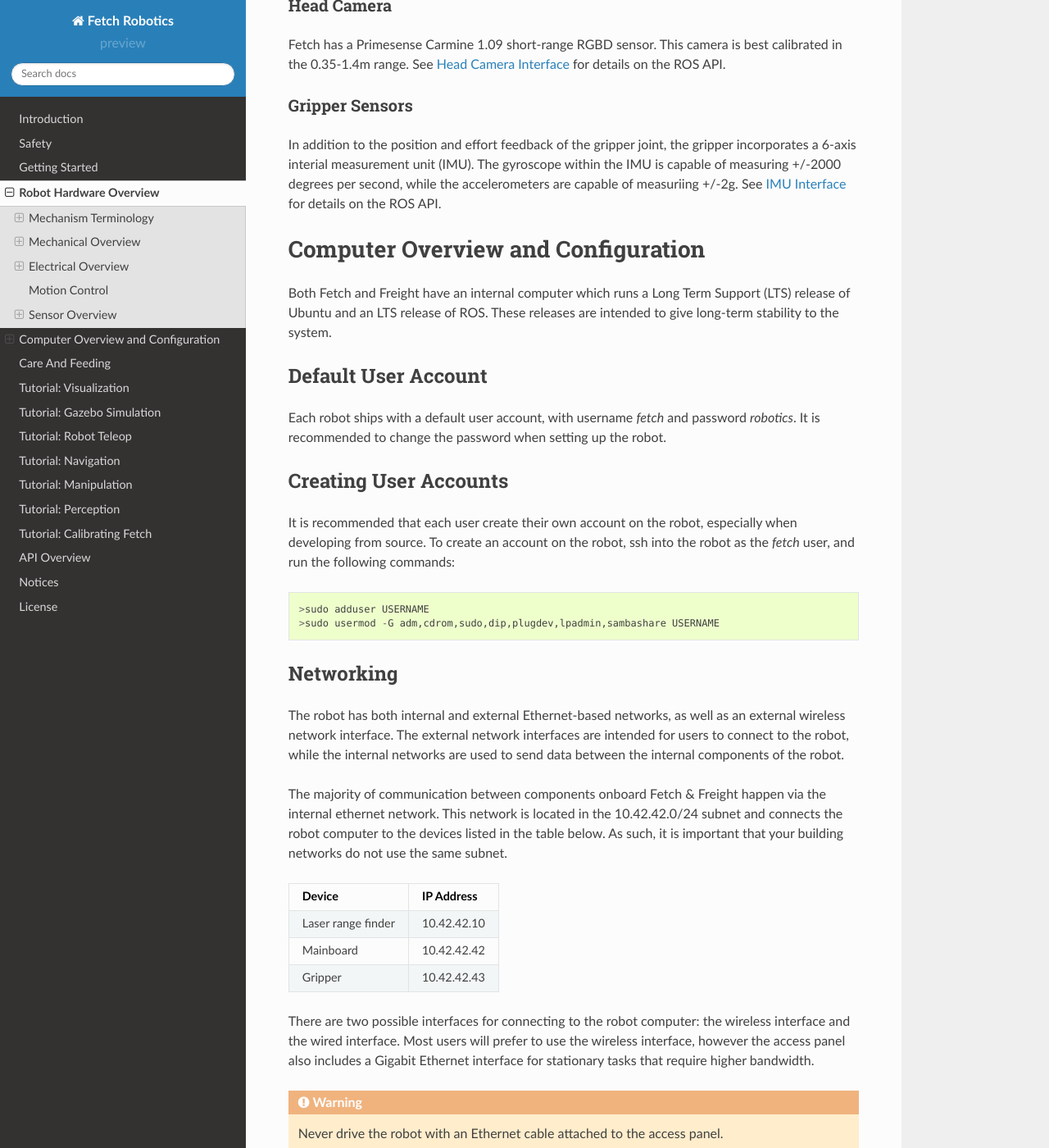
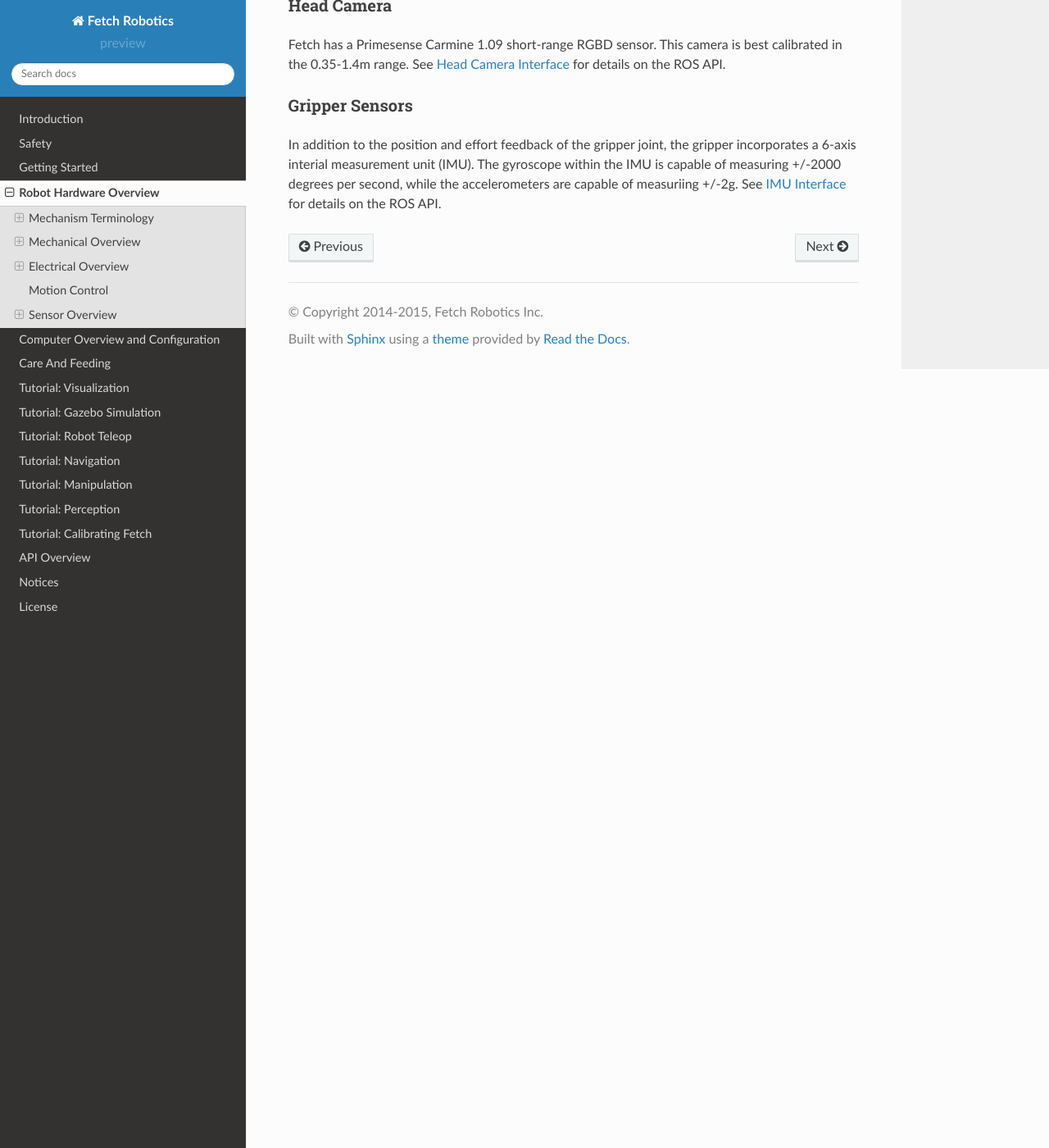
Before and after one commit to fetchrobotics/docs, a Sphinx documentation site: the page built from source/robot_hardware.rst, in a window 1280 px wide and 1400 px high, scrolled down 5824 px. Shown: the whole window at 82% size. Built offline with Sphinx 7.4.7 and the Read the Docs theme 2.0.0, drawn with Linux system fonts in a browser that asks for light colours; some of the changed text lies outside the part shown.

Commit message:
breaking out computer config to make it easier to find in the index

```diff
--- a/source/index.rst
+++ b/source/index.rst
@@ -14,6 +14,7 @@
    safety
    in_the_box
    robot_hardware
+   computer
    care_and_feeding
 
 Tutorials
--- a/source/mechanism_terminology.rst
+++ b/source/mechanism_terminology.rst
@@ -36,7 +36,7 @@
 majority of the joints are rotational, the torso is prismatic, and
 there are several fixed joints describing the location of sensors
 within the robot. Rotational and translational joints are represented
-similarly in the URDF, and joint forces are described as ”effort”
+similarly in the URDF, and joint forces are described as *effort*
 instead of force or torque. Position, and velocity are both used to
 describe linear and angular motion of a joint.
 
--- a/source/robot_hardware.rst
+++ b/source/robot_hardware.rst
@@ -6,4 +6,3 @@
 .. include:: electrical.rst
 .. include:: motion_control.rst
 .. include:: sensors.rst
-.. include:: computer.rst
--- a/source/safety.rst
+++ b/source/safety.rst
@@ -97,7 +97,11 @@
  - Do not allow the robot to interact with any sharp or dangerous items.
  - Do not allow the robot to operate potentially dangerous appliances (like stoves) or power tools.
  - Pay attention to the **warning labels** on the robots.
- - **Do not modify or remove any part of the software safety features.**
+
+.. warning::
+    Do not modify or remove any part of the software safety features
+
+
 
 Warning Labels
 --------------
```
